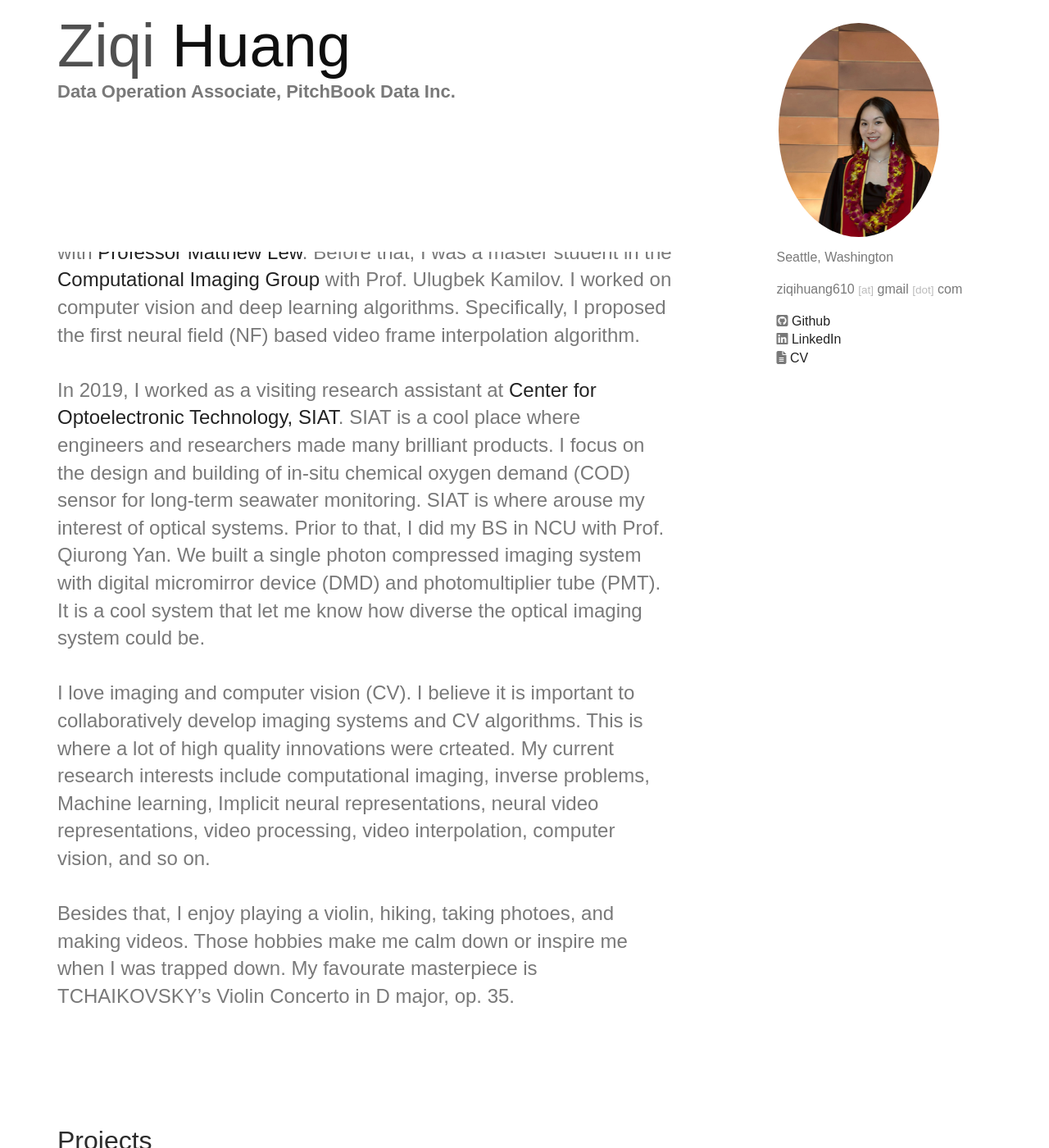
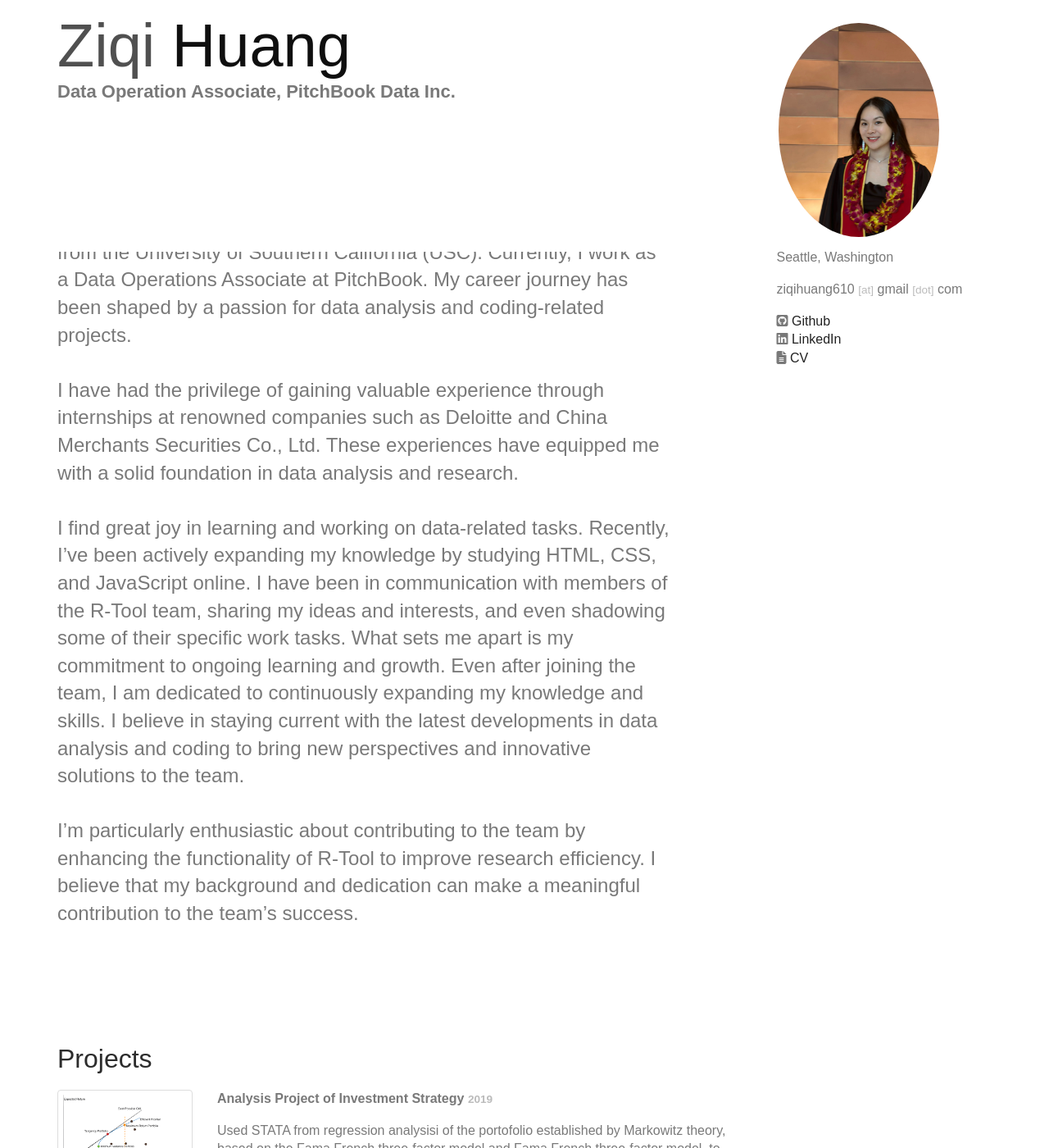
Before and after one commit to Angiehuang123/Angiehuang123.github.io, a Jekyll site: the page built from index.html, in a window 1280 px wide and 1400 px high, scrolled down 196 px. Shown: the whole window at 82% size. Built offline with Jekyll 4.4.1, drawn with Linux system fonts in a browser that asks for light colours; nearby versions of some CDN libraries; some of the changed text lies outside the part shown.

Commit message:
Add files via upload

```diff
--- a/_data/personal.yml
+++ b/_data/personal.yml
@@ -33,30 +33,16 @@ profiles:
 intro:
   title: About me
   body: >
-    I am a research assistant in ECE at Washington University in St. Louis with
-    [Professor Matthew Lew](https://engineering.wustl.edu/faculty/Matthew-Lew.html).
-    Before that, I was a master student in the
-    [Computational Imaging Group](https://cigroup.wustl.edu/) with Prof. Ulugbek Kamilov.
-    I worked on computer vision and deep learning algorithms. Specifically, I proposed
-    the first neural field (NF) based video frame interpolation algorithm.
+    I come from a background in economics, holding a Master's degree from the University of Southern California
+    (USC). Currently, I work as a Data Operations Associate at PitchBook. My career journey has been shaped by a passion for data analysis and coding-related projects.
     <br><br>
-    In 2019, I worked as a visiting research assistant at
-    [Center for Optoelectronic Technology, SIAT](http://coet.siat.ac.cn/mobile/web/page/show/136.shtml?type=100&category_id=0).
-    SIAT is a cool place where engineers and researchers made many brilliant products.
-    I focus on the design and building of in-situ chemical oxygen demand (COD) sensor
-    for long-term seawater monitoring. SIAT is where arouse my interest of optical systems.
-    Prior to that, I did my BS in NCU with Prof. Qiurong Yan. We built a single photon
-    compressed imaging system with digital micromirror device (DMD) and photomultiplier
-    tube (PMT). It is a cool system that let me know how diverse the optical imaging system
-    could be.
+    I have had the privilege of gaining valuable experience through internships at renowned companies such as Deloitte and China
+    Merchants Securities Co., Ltd. These experiences have equipped me with a solid foundation in data analysis and research.
     <br><br>
-    I love imaging and computer vision (CV). I believe it is important to
-    collaboratively develop imaging systems and CV algorithms. This is where
-    a lot of high quality innovations were crteated.
-    My current research interests include computational imaging, inverse problems,
-    Machine learning, Implicit neural representations, neural video representations,
-    video processing, video interpolation, computer vision, and so on.
+    I find great joy in learning and working on data-related tasks. Recently, I've been actively expanding my knowledge by studying HTML, CSS, and JavaScript online.
+    I have been in communication with members of the R-Tool team, sharing my ideas and interests, and even shadowing some of their specific work tasks.
+    What sets me apart is my commitment to ongoing learning and growth. Even after joining the team, I am dedicated to continuously expanding my knowledge and skills.
+    I believe in staying current with the latest developments in data analysis and coding to bring new perspectives and innovative solutions to the team.
     <br><br>
-    Besides that, I enjoy playing a violin, hiking, taking photoes, and making videos.
-    Those hobbies make me calm down or inspire me when I was trapped down.
-    My favourate masterpiece is TCHAIKOVSKY's Violin Concerto in D major, op. 35.
+    I'm particularly enthusiastic about contributing to the team by enhancing the functionality of R-Tool to improve research efficiency.
+    I believe that my background and dedication can make a meaningful contribution to the team's success.
--- a/_data/projects.yml
+++ b/_data/projects.yml
@@ -1,15 +1,12 @@
 -
-  name: 'Adaptive Single Photon Compressed Imaging Based on Constructing a Smart Threshold Matrix'
+  name: 'Analysis Project of Investment Strategy'
   description: >
-    Single photon imaging system is a photon counting based singel pixel camera, which
-    takes picture with compressed sensing (CS) theory. We proposed an smart adaptive
-    measurement matrix to improve the performance of CS reconstruction ability. The
-    experiement shows our smart matrix could work for many algorithms and could be used
-    for modify any kind of measurement matrix.
-  image: /img/compressedSPC.jpg
-  url: https://www.mdpi.com/1424-8220/18/10/3449
-  time: 2018
-  org: NCU
+   Used STATA from regression analysisi of the portofolio established by Markowitz theory, based on the Fama French
+   three-factor model and Fama French three-factor model, to calculate excess returns of recommended stocks. Concluded that
+   the strategy that constructed a portfolio with Bloomberg's algorithm ccould achieve greater returns for investors.
+  image: /img/Project.png
+  time: 2019
+
 # -
 #   name: 'Underwater spectrophotometer for in-situ seawater COD monitoring'
 #   description: >
```
Also changed, not shown: img/Project.png (added), 2 other files.
